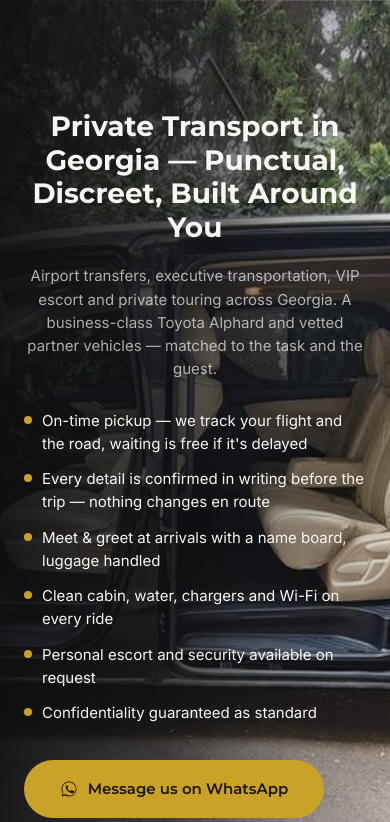
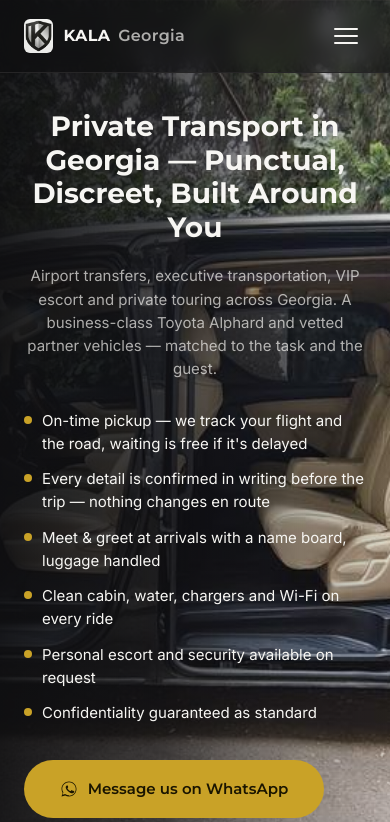
Before and after one commit to kalaGeorgia/kalaGeorgia, a website: page index.html in a window 390 px wide. Shown: the top 822 px of the page. Drawn offline with Linux system fonts and the light colour scheme; no server answers.

Commit message:
Add sticky top navigation header
Fixed nav bar with logo mark, links to every section, and a WhatsApp
CTA; collapses into a mobile hamburger menu below 900px. Merges
default content with saved Blob content server-side so new content
keys (like the nav labels) always surface in the admin panel.

```diff
--- a/content.default.json
+++ b/content.default.json
@@ -111,6 +111,7 @@
     "nav_process": "How it works",
     "nav_b2b": "For business",
     "nav_faq": "FAQ",
+    "nav_cta": "WhatsApp",
     "footer_contacts": "Contacts",
     "footer_hours_title": "Hours & Coverage",
     "footer_hours1": "Daily 08:00–23:00",
@@ -241,6 +242,7 @@
     "nav_process": "როგორ ვმუშაობთ",
     "nav_b2b": "ბიზნესისთვის",
     "nav_faq": "კითხვები",
+    "nav_cta": "WhatsApp",
     "footer_contacts": "კონტაქტი",
     "footer_hours_title": "სამუშაო საათები და გეოგრაფია",
     "footer_hours1": "ყოველდღე 08:00–23:00",
@@ -371,6 +373,7 @@
     "nav_process": "Как мы работаем",
     "nav_b2b": "Для бизнеса",
     "nav_faq": "Вопросы",
+    "nav_cta": "WhatsApp",
     "footer_contacts": "Контакты",
     "footer_hours_title": "График и география",
     "footer_hours1": "Ежедневно 08:00–23:00",
--- a/css/style.css
+++ b/css/style.css
@@ -123,6 +123,127 @@ p { margin: 0; }
 .btn-whatsapp:hover { background: var(--color-whatsapp-hover); box-shadow: 0 8px 24px rgba(37, 211, 102, 0.35); }
 
 .btn-block { width: 100%; }
+
+/* ==========================================================================
+   NAV
+   ========================================================================== */
+.site-nav {
+  position: fixed;
+  top: 0; left: 0; right: 0;
+  z-index: 200;
+  background: rgba(14,14,16,0.55);
+  backdrop-filter: blur(10px);
+  -webkit-backdrop-filter: blur(10px);
+  border-bottom: 1px solid rgba(247,246,243,0.08);
+  transition: background 0.25s ease, border-color 0.25s ease;
+}
+.site-nav.is-scrolled {
+  background: rgba(14,14,16,0.94);
+  border-bottom-color: rgba(247,246,243,0.14);
+}
+.site-nav__inner {
+  display: flex;
+  align-items: center;
+  justify-content: space-between;
+  height: 72px;
+}
+.site-nav__brand {
+  display: flex;
+  align-items: center;
+  gap: 10px;
+  flex-shrink: 0;
+}
+.site-nav__mark {
+  height: 34px;
+  width: auto;
+  border-radius: 6px;
+}
+.site-nav__wordmark {
+  font-family: var(--font-heading);
+  font-weight: 700;
+  font-size: 16px;
+  letter-spacing: 0.02em;
+  color: var(--color-text-dark);
+  white-space: nowrap;
+}
+.site-nav__wordmark em {
+  font-style: normal;
+  font-weight: 500;
+  color: var(--color-text-muted-dark);
+  margin-left: 3px;
+}
+.site-nav__toggle {
+  display: flex;
+  flex-direction: column;
+  justify-content: center;
+  gap: 5px;
+  width: 40px;
+  height: 40px;
+  background: none;
+  border: none;
+  padding: 8px;
+  flex-shrink: 0;
+}
+.site-nav__toggle span {
+  width: 100%;
+  height: 2px;
+  background: var(--color-text-dark);
+  border-radius: 1px;
+  transition: transform 0.2s ease, opacity 0.2s ease;
+}
+.site-nav__toggle[aria-expanded="true"] span:nth-child(1) { transform: translateY(7px) rotate(45deg); }
+.site-nav__toggle[aria-expanded="true"] span:nth-child(2) { opacity: 0; }
+.site-nav__toggle[aria-expanded="true"] span:nth-child(3) { transform: translateY(-7px) rotate(-45deg); }
+
+.site-nav__links {
+  display: flex;
+  align-items: center;
+  gap: 28px;
+}
+.site-nav__links a {
+  font-family: var(--font-body);
+  font-weight: 500;
+  font-size: 14px;
+  color: var(--color-text-dark);
+  white-space: nowrap;
+}
+.site-nav__links a:hover { color: var(--color-gold); }
+.site-nav__cta {
+  padding: 10px 20px;
+  font-size: 13px;
+}
+.site-nav__cta:hover { color: #1A1500; }
+
+@media (max-width: 900px) {
+  .site-nav__toggle { display: flex; }
+  .site-nav__links {
+    position: fixed;
+    top: 72px; left: 0; right: 0;
+    flex-direction: column;
+    align-items: stretch;
+    gap: 0;
+    background: rgba(14,14,16,0.98);
+    backdrop-filter: blur(10px);
+    max-height: 0;
+    overflow: hidden;
+    transition: max-height 0.25s ease;
+    border-bottom: 1px solid rgba(247,246,243,0.1);
+  }
+  .site-nav__links.is-open { max-height: 480px; }
+  .site-nav__links a {
+    padding: 16px 24px;
+    border-top: 1px solid rgba(247,246,243,0.08);
+  }
+  .site-nav__cta { margin: 16px 24px 20px; text-align: center; }
+}
+@media (min-width: 901px) {
+  .site-nav__toggle { display: none; }
+}
+
+/* Offset anchored sections so the fixed nav doesn't cover their heading */
+#services, #fleet, #pricing, #process, #b2b, #faq, #contact {
+  scroll-margin-top: 88px;
+}
 
 /* ==========================================================================
    HERO
@@ -827,8 +948,6 @@ p { margin: 0; }
   .float-whatsapp { display: flex; }
 }
 
-/* utility: scroll-margin for anchor targets under sticky nav */
-#fleet, #services { scroll-margin-top: 24px; }
 
 .visually-hidden {
   position: absolute;
--- a/index.html
+++ b/index.html
@@ -7,9 +7,33 @@
 <meta name="description" content="Private transport in Georgia: meet & greet for partners and delegations, transfers anywhere in the country, VIP escort and personal security, guided tours on request. Business-class Toyota Alphard.">
 <link rel="preconnect" href="https://fonts.googleapis.com">
 <link rel="stylesheet" href="https://fonts.googleapis.com/css2?family=Montserrat:wght@600;700&family=Inter:wght@400;500&display=swap">
-<link rel="stylesheet" href="css/style.css?v=4">
+<link rel="stylesheet" href="css/style.css?v=5">
 </head>
 <body>
+
+<!-- ==================== NAV ==================== -->
+<nav class="site-nav" id="siteNav">
+  <div class="container site-nav__inner">
+    <a href="#top" class="site-nav__brand">
+      <img src="images/logo-icon.jpg" alt="KALA Georgia" class="site-nav__mark">
+      <span class="site-nav__wordmark">KALA <em>Georgia</em></span>
+    </a>
+
+    <button type="button" class="site-nav__toggle" id="navToggle" aria-label="Menu" aria-expanded="false" aria-controls="navLinks">
+      <span></span><span></span><span></span>
+    </button>
+
+    <div class="site-nav__links" id="navLinks">
+      <a href="#services" data-i18n="nav_services">Services</a>
+      <a href="#fleet" data-i18n="nav_fleet">Fleet</a>
+      <a href="#pricing" data-i18n="nav_pricing">Pricing</a>
+      <a href="#process" data-i18n="nav_process">How it works</a>
+      <a href="#b2b" data-i18n="nav_b2b">For business</a>
+      <a href="#faq" data-i18n="nav_faq">FAQ</a>
+      <a href="#" class="btn btn-gold site-nav__cta js-wa" data-i18n-wa="wa_generic"><span data-i18n="nav_cta">WhatsApp</span></a>
+    </div>
+  </div>
+</nav>
 
 <!-- ==================== HERO ==================== -->
 <header class="hero" id="top" style="background-image: linear-gradient(90deg, rgba(14,14,16,0.94) 0%, rgba(14,14,16,0.75) 42%, rgba(14,14,16,0.35) 75%, rgba(14,14,16,0.15) 100%), url('images/slot-3-side-open-doors.jpg');">
--- a/js/i18n.js
+++ b/js/i18n.js
@@ -138,6 +138,7 @@
       nav_process: "How it works",
       nav_b2b: "For business",
       nav_faq: "FAQ",
+      nav_cta: "WhatsApp",
 
       footer_contacts: "Contacts",
       footer_hours_title: "Hours & Coverage",
@@ -280,6 +281,7 @@
       nav_process: "როგორ ვმუშაობთ",
       nav_b2b: "ბიზნესისთვის",
       nav_faq: "კითხვები",
+      nav_cta: "WhatsApp",
 
       footer_contacts: "კონტაქტი",
       footer_hours_title: "სამუშაო საათები და გეოგრაფია",
@@ -422,6 +424,7 @@
       nav_process: "Как мы работаем",
       nav_b2b: "Для бизнеса",
       nav_faq: "Вопросы",
+      nav_cta: "WhatsApp",
 
       footer_contacts: "Контакты",
       footer_hours_title: "График и география",
--- a/js/script.js
+++ b/js/script.js
@@ -86,6 +86,35 @@
     });
   }
 
+  // ---- Top nav: mobile toggle + solid background on scroll ----
+  function initNav() {
+    var nav = document.getElementById('siteNav');
+    var toggle = document.getElementById('navToggle');
+    var links = document.getElementById('navLinks');
+    if (!nav || !toggle || !links) return;
+
+    function closeMenu() {
+      toggle.setAttribute('aria-expanded', 'false');
+      links.classList.remove('is-open');
+    }
+
+    toggle.addEventListener('click', function () {
+      var isOpen = toggle.getAttribute('aria-expanded') === 'true';
+      toggle.setAttribute('aria-expanded', String(!isOpen));
+      links.classList.toggle('is-open', !isOpen);
+    });
+
+    links.querySelectorAll('a').forEach(function (a) {
+      a.addEventListener('click', closeMenu);
+    });
+
+    function updateScrolled() {
+      nav.classList.toggle('is-scrolled', window.scrollY > 12);
+    }
+    updateScrolled();
+    window.addEventListener('scroll', updateScrolled, { passive: true });
+  }
+
   // ---- Sticky mobile bar: show after first viewport of scroll ----
   function initStickyBar() {
     var bar = document.getElementById('stickyBar');
@@ -106,6 +135,7 @@
     initTelLinks();
     initFaq();
     initSlider();
+    initNav();
     initStickyBar();
   }
 
```
Also changed, not shown: api/content.js (+11 -1 lines), images/logo-icon.jpg (added).
